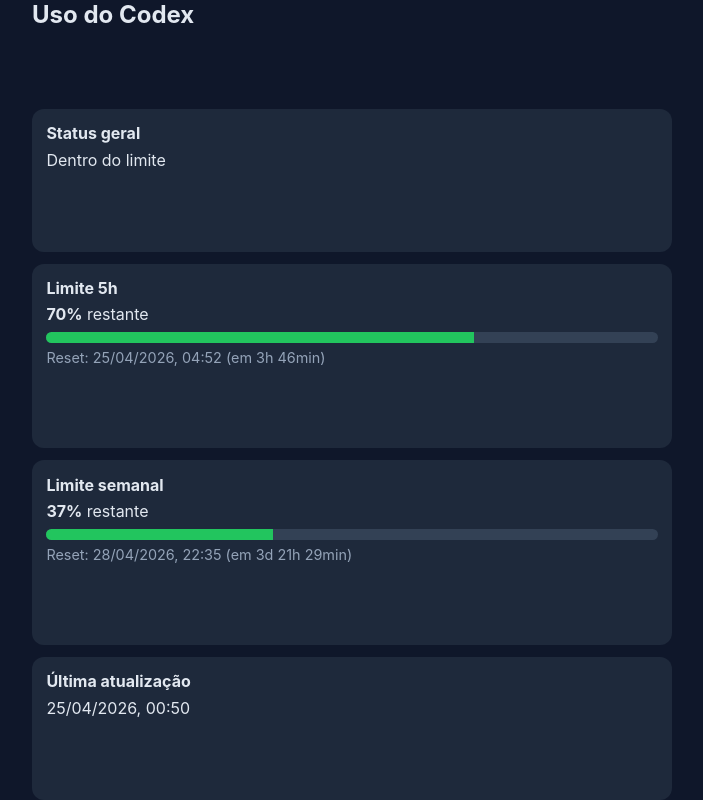
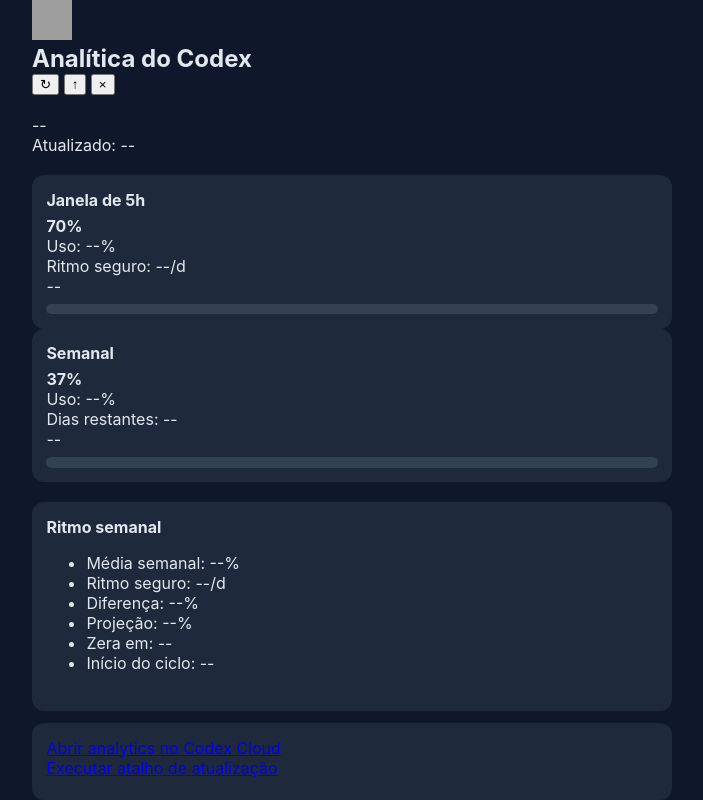
Before and after one commit to leosaquetto/codex-usage, a plain HTML site: page index.html in a window 1280 px wide. Shown: the whole page, without its empty margins (288-991 px from the left). Drawn offline with Linux system fonts and the light colour scheme; grey boxes are pictures that could not be loaded.

Commit message:
Reconstrói markup estrutural da index com placeholders

```diff
--- a/index.html
+++ b/index.html
@@ -3,42 +3,79 @@
   <head>
     <meta charset="UTF-8" />
     <meta name="viewport" content="width=device-width, initial-scale=1.0, viewport-fit=cover" />
-    <title>Uso do Codex</title>
+    <meta name="theme-color" content="#86bdf5" />
+    <meta name="apple-mobile-web-app-capable" content="yes" />
+    <meta name="apple-mobile-web-app-status-bar-style" content="black-translucent" />
+    <link rel="apple-touch-icon" href="https://i.imgur.com/gJphXZ9.png" />
+    <title>Analítica do Codex</title>
     <link rel="stylesheet" href="./style.css" />
   </head>
   <body>
     <main class="container" aria-live="polite">
-      <header>
-        <h1 id="title">Uso do Codex</h1>
+      <header class="topbar">
+        <div class="brand">
+          <img src="https://i.imgur.com/gJphXZ9.png" alt="Logo do Codex" width="40" height="40" />
+          <h1>Analítica do Codex</h1>
+        </div>
+        <div class="toolbar" aria-label="Ações rápidas">
+          <button id="refreshButton" type="button" aria-label="Atualizar">↻</button>
+          <button id="shareButton" type="button" aria-label="Compartilhar">↑</button>
+          <button id="closeButton" type="button" aria-label="Fechar">×</button>
+        </div>
       </header>
 
-      <section class="card" aria-labelledby="status-geral-label">
-        <h2 id="status-geral-label">Status geral</h2>
-        <p id="overallStatus">Carregando…</p>
+      <section class="status-row" aria-label="Status e atualização">
+        <p class="status-pill">
+          <span class="dot" aria-hidden="true"></span>
+          <span id="statusText">--</span>
+        </p>
+        <p class="stamp">Atualizado: <span id="updatedAtText">--</span></p>
       </section>
 
-      <section class="card" aria-labelledby="limite-5h-label">
-        <h2 id="limite-5h-label">Limite 5h</h2>
-        <p><strong id="fiveHourPercent">--%</strong> restante</p>
-        <div class="progress" role="progressbar" aria-labelledby="limite-5h-label" aria-valuemin="0" aria-valuemax="100" aria-valuenow="0">
-          <div id="fiveHourBar" class="progress-fill"></div>
-        </div>
-        <p class="subtle">Reset: <span id="fiveHourReset">--</span></p>
+      <section class="cards" aria-label="Indicadores principais">
+        <article class="card" aria-labelledby="five-hour-title">
+          <h2 id="five-hour-title">Janela de 5h</h2>
+          <p><strong id="fiveHourPercent">--%</strong></p>
+          <p>Uso: <span id="fiveHourUsed">--%</span></p>
+          <p>Ritmo seguro: <span id="fiveHourSafeRate">--/d</span></p>
+          <p id="fiveHourLine">--</p>
+          <div class="progress" role="progressbar" aria-valuemin="0" aria-valuemax="100" aria-valuenow="0" aria-label="Progresso de 5 horas">
+            <div id="fiveHourBar"></div>
+          </div>
+        </article>
+
+        <article class="card" aria-labelledby="weekly-title">
+          <h2 id="weekly-title">Semanal</h2>
+          <p><strong id="weeklyPercent">--%</strong></p>
+          <p>Uso: <span id="weeklyUsed">--%</span></p>
+          <p>Dias restantes: <span id="weeklyRemainingDays">--</span></p>
+          <p id="weeklyLine">--</p>
+          <div class="progress" role="progressbar" aria-valuemin="0" aria-valuemax="100" aria-valuenow="0" aria-label="Progresso semanal">
+            <div id="weeklyBar"></div>
+          </div>
+        </article>
       </section>
 
-      <section class="card" aria-labelledby="limite-semanal-label">
-        <h2 id="limite-semanal-label">Limite semanal</h2>
-        <p><strong id="weeklyPercent">--%</strong> restante</p>
-        <div class="progress" role="progressbar" aria-labelledby="limite-semanal-label" aria-valuemin="0" aria-valuemax="100" aria-valuenow="0">
-          <div id="weeklyBar" class="progress-fill"></div>
-        </div>
-        <p class="subtle">Reset: <span id="weeklyReset">--</span></p>
+      <section class="card" aria-labelledby="weekly-pace-title">
+        <h2 id="weekly-pace-title">Ritmo semanal</h2>
+        <ul>
+          <li>Média semanal: <span id="weeklyAverage">--%</span></li>
+          <li>Ritmo seguro: <span id="weeklySafeRate">--/d</span></li>
+          <li>Diferença: <span id="weeklyDifference">--%</span></li>
+          <li>Projeção: <span id="weeklyProjection">--%</span></li>
+          <li>Zera em: <span id="weeklyZeroAt">--</span></li>
+          <li>Início do ciclo: <span id="weeklyCycleStart">--</span></li>
+        </ul>
       </section>
 
-      <section class="card" aria-labelledby="ultima-atualizacao-label">
-        <h2 id="ultima-atualizacao-label">Última atualização</h2>
-        <p id="lastUpdated">--</p>
-      </section>
+      <footer class="card" aria-label="Atalhos">
+        <p>
+          <a href="https://chatgpt.com/codex/cloud/settings/analytics" target="_blank" rel="noopener noreferrer">Abrir analytics no Codex Cloud</a>
+        </p>
+        <p>
+          <a href="shortcuts://run-shortcut?name=Atualizar%20uso%20Codex">Executar atalho de atualização</a>
+        </p>
+      </footer>
     </main>
 
     <script src="./app.js" defer></script>
```
